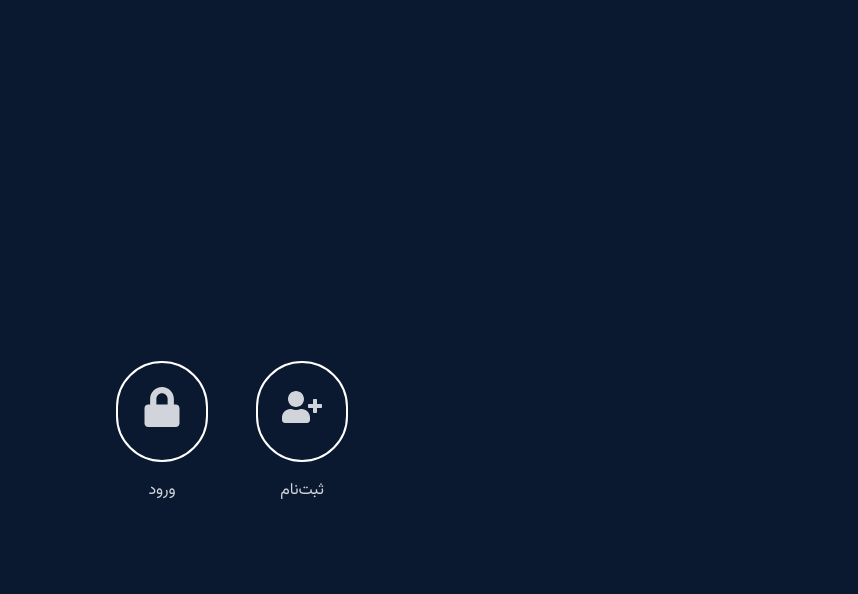
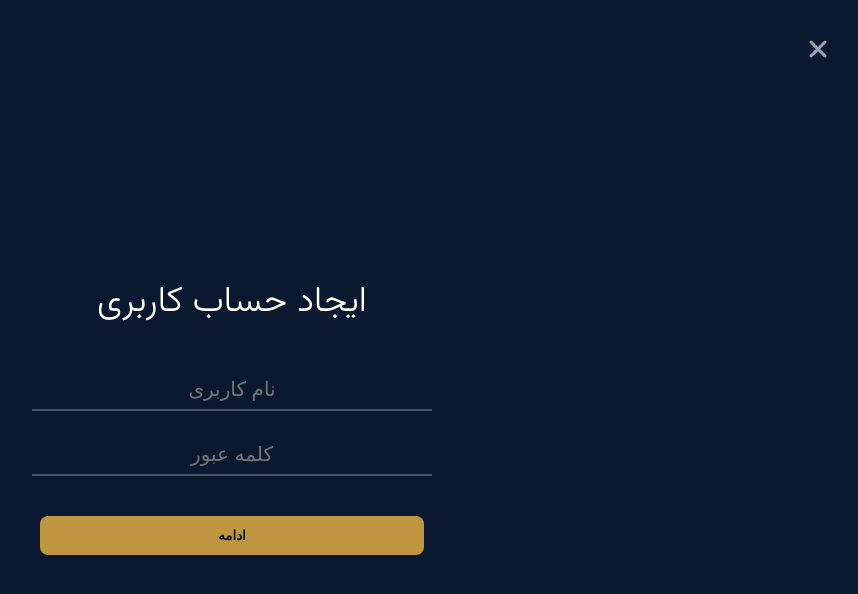
Before and after one commit to arianzahedi/myacad.ir-frontend, a Next.js app: page / in a window 1280 px wide. Both pictures are taken after a click on the element "ثبت‌نام". Shown: the top 594 px of the page, without its empty margins (408-1266 px from the left). Built offline with nearby package versions, Linux system fonts and the light colour scheme.

Commit message:
feat: Implement final expanding modal UI using CSS Modules

```diff
--- a/src/app/HomePage.module.css
+++ b/src/app/HomePage.module.css
@@ -7,37 +7,139 @@
   flex-direction: column;
   align-items: center;
   justify-content: center;
-  background-color: #0A192F; /* سرمه‌ای */
+  background-color: #0A192F;
   color: #FFFFFF;
   padding: 2rem;
   overflow: hidden;
 }
 
-.iconGroup {
+.initialView {
   display: flex;
-  gap: 3rem;
+  gap: 2rem;
   align-items: center;
+  justify-content: center;
 }
 
-.iconButton {
+.rectButton {
   display: flex;
   flex-direction: column;
   align-items: center;
+  justify-content: center;
   gap: 1rem;
+  width: 12rem;
+  height: 12rem;
+  border: 2px solid #475569; /* brand-gray */
+  border-radius: 12px;
   cursor: pointer;
-  color: #D1D5DB; /* خاکستری روشن */
+  color: #D1D5DB; /* gray-300 */
+  transition: all 0.3s ease-in-out;
 }
 
-.iconButton div {
-  padding: 1.5rem;
-  border: 2px solid #FFFFFF;
-  border-radius: 9999px;
-  transition: all 0.3s;
+.rectButton:hover {
+  border-color: #BF953F; /* brand-gold */
+  transform: translateY(-5px);
+  color: #BF953F;
 }
 
-.iconButton:hover, .iconButton:hover div {
-  color: #BF953F; /* طلایی */
-  border-color: #BF953F;
+.modalContainer {
+  position: fixed;
+  display: flex;
+  align-items: center;
+  justify-content: center;
+  background-color: #0A192F;
+  border-radius: 12px;
+  visibility: hidden; /* Initially hidden */
+  opacity: 0;
+  z-index: 50;
+  overflow: hidden;
 }
 
-/* ... می‌توانید استایل‌های دیگر را اینجا اضافه کنید ... */
+.modalContent {
+  opacity: 0; /* Content is initially invisible */
+  visibility: hidden;
+  width: 100%;
+  height: 100%;
+  display: flex;
+  align-items: center;
+  justify-content: center;
+}
+
+.closeButton {
+  position: absolute;
+  top: 2rem;
+  right: 2rem;
+  background: none;
+  border: none;
+  cursor: pointer;
+  color: #9CA3AF; /* gray-400 */
+  transition: all 0.2s ease-in-out;
+  z-index: 60;
+}
+
+.backButton {
+    position: absolute;
+    top: 2.5rem;
+    left: 2rem;
+    background: none;
+    border: none;
+    cursor: pointer;
+    display: flex;
+    align-items: center;
+    gap: 0.5rem;
+    font-size: 1rem;
+    color: #9CA3AF; /* gray-400 */
+    transition: all 0.2s ease-in-out;
+    z-index: 60;
+}
+
+.closeButton:hover, .backButton:hover {
+  color: #FFFFFF;
+}
+
+.form {
+  display: flex;
+  flex-direction: column;
+  align-items: center;
+  gap: 1.5rem;
+  text-align: center;
+}
+
+.title {
+  font-size: 2.25rem; /* text-4xl */
+  font-weight: 300;
+  margin-bottom: 1rem;
+}
+
+.inputField {
+  background-color: transparent;
+  border: none;
+  border-bottom: 2px solid #475569;
+  text-align: center;
+  font-size: 1.25rem;
+  padding: 0.5rem;
+  outline: none;
+  transition: all 0.3s;
+  width: 24rem; /* w-96 */
+}
+
+.inputField:focus {
+  border-color: #BF953F;
+  transform: scale(1.05);
+}
+
+.button {
+  margin-top: 1rem;
+  color: #0A192F;
+  font-weight: bold;
+  padding: 0.75rem 1rem;
+  border-radius: 8px;
+  background-color: #BF953F;
+  transition: opacity 0.3s;
+  width: 24rem; /* w-96 */
+  border: none;
+  cursor: pointer;
+}
+
+.button:hover {
+  opacity: 0.9;
+}
--- a/src/app/page.tsx
+++ b/src/app/page.tsx
@@ -1,24 +1,132 @@
 // src/app/page.tsx
 'use client';
 
-import { useState } from 'react';
-import { FaLock, FaUserPlus } from 'react-icons/fa';
-import styles from './HomePage.module.css'; // <-- ایمپورت کردن استایل‌ها از فایل ماژول
+import { useState, useRef } from 'react';
+import { FaLock, FaUserPlus, FaArrowRight } from 'react-icons/fa';
+import { IoClose, IoArrowBack } from 'react-icons/io5';
+import { gsap } from 'gsap';
+import { useGSAP } from '@gsap/react';
+import styles from './HomePage.module.css';
+
+type View = 'initial' | 'login' | 'signup' | 'confirm_experience' | 'enter_name';
 
 export default function HomePage() {
-  const [view, setView] = useState('initial');
-  // در مراحل بعد، منطق کامل را به اینجا برمی‌گردانیم
+  const [view, setView] = useState<View>('initial');
+
+  const signupButtonRef = useRef<HTMLDivElement>(null);
+  const loginButtonRef = useRef<HTMLDivElement>(null);
+  const modalRef = useRef<HTMLDivElement>(null);
+  const modalContentRef = useRef<HTMLDivElement>(null);
+
+  useGSAP(() => {
+    const animate = (originRef: React.RefObject<HTMLDivElement>) => {
+      if (!originRef.current || !modalRef.current || !modalContentRef.current) return;
+
+      const originRect = originRef.current.getBoundingClientRect();
+      const tl = gsap.timeline();
+
+      tl.set(modalRef.current, {
+          top: originRect.top, left: originRect.left,
+          width: originRect.width, height: originRect.height,
+          borderRadius: "12px",
+        })
+        .to(modalRef.current, {
+          duration: 0.7, autoAlpha: 1, top: 0, left: 0,
+          width: '100vw', height: '100vh',
+          borderRadius: "0px", ease: 'expo.inOut',
+        })
+        .to(modalContentRef.current, { duration: 0.5, autoAlpha: 1 }, "-=0.2");
+    };
+
+    if (view === 'signup' || view === 'login') {
+      animate(view === 'signup' ? signupButtonRef : loginButtonRef);
+    }
+
+  }, { dependencies: [view] });
+
+  const handleClose = () => {
+    gsap.to(modalContentRef.current, { duration: 0.3, autoAlpha: 0 });
+    gsap.to(modalRef.current, {
+      duration: 0.5, autoAlpha: 0, onComplete: () => setView('initial')
+    });
+  };
+
+  const getPreviousView = (): View => {
+      if (view === 'enter_name') return 'confirm_experience';
+      if (view === 'confirm_experience') return 'signup';
+      return 'initial';
+  };
 
   return (
     <main className={styles.container}>
-      <div className={styles.iconGroup}>
-        <div onClick={() => setView('signup')} className={styles.iconButton}>
-          <div><FaUserPlus size={40} /></div>
+      {/* --- Initial View --- */}
+      <div className={styles.initialView}>
+        <div ref={signupButtonRef} onClick={() => setView('signup')} className={styles.rectButton}>
+          <FaUserPlus size={40} />
           <span>ثبت‌نام</span>
         </div>
-        <div onClick={() => setView('login')} className={styles.iconButton}>
-          <div><FaLock size={40} /></div>
+        <div ref={loginButtonRef} onClick={() => setView('login')} className={styles.rectButton}>
+          <FaLock size={40} />
           <span>ورود</span>
+        </div>
+      </div>
+
+      {/* --- The Expanding Modal Container --- */}
+      <div ref={modalRef} className={styles.modalContainer}>
+        {/* Close button is visible on the first step of the form */}
+        {(view === 'login' || view === 'signup') && (
+            <button onClick={handleClose} className={styles.closeButton}>
+              <IoClose size={32} />
+            </button>
+        )}
+
+        {/* Back button is visible from the second step onwards */}
+        {(view === 'confirm_experience' || view === 'enter_name') && (
+           <button onClick={() => setView(getPreviousView())} className={styles.backButton}>
+            <IoArrowBack size={20} />
+          </button>
+        )}
+
+        <div ref={modalContentRef} className={styles.modalContent}>
+
+          {/* Login Content */}
+          {view === 'login' && (
+            <div className={styles.form}>
+              <h2 className={styles.title}>ورود به حساب کاربری</h2>
+              <input type="text" placeholder="نام کاربری" className={styles.inputField} />
+              <input type="password" placeholder="کلمه عبور" className={styles.inputField} />
+              <button className={styles.button}>ورود</button>
+            </div>
+          )}
+
+          {/* Signup Content */}
+          {view === 'signup' && (
+            <div className={styles.form}>
+              <h2 className={styles.title}>ایجاد حساب کاربری</h2>
+              <input type="text" placeholder="نام کاربری" className={styles.inputField} />
+              <input type="password" placeholder="کلمه عبور" className={styles.inputField} />
+              <button onClick={() => setView('confirm_experience')} className={styles.button}>ادامه</button>
+            </div>
+          )}
+
+          {/* Confirm Experience Content */}
+          {view === 'confirm_experience' && (
+            <div className={styles.form}>
+              <h2 className={styles.title}>آماده‌ای تا با هم یک تجربه جدید خلق کنیم؟</h2>
+              <button onClick={() => setView('enter_name')} className={`${styles.button} w-auto px-8 flex items-center justify-center gap-3 text-2xl`}>
+                  بریم <FaArrowRight />
+              </button>
+            </div>
+          )}
+
+          {/* Enter Name Content */}
+          {view === 'enter_name' && (
+            <div className={styles.form}>
+              <h2 className={styles.title}>نام و نام خانوادگی خود را وارد کنید</h2>
+              <input type="text" placeholder="مثال: ایلان ماسک" className={styles.inputField} />
+              <button className={styles.button}>ادامه</button>
+            </div>
+          )}
         </div>
       </div>
     </main>
```
